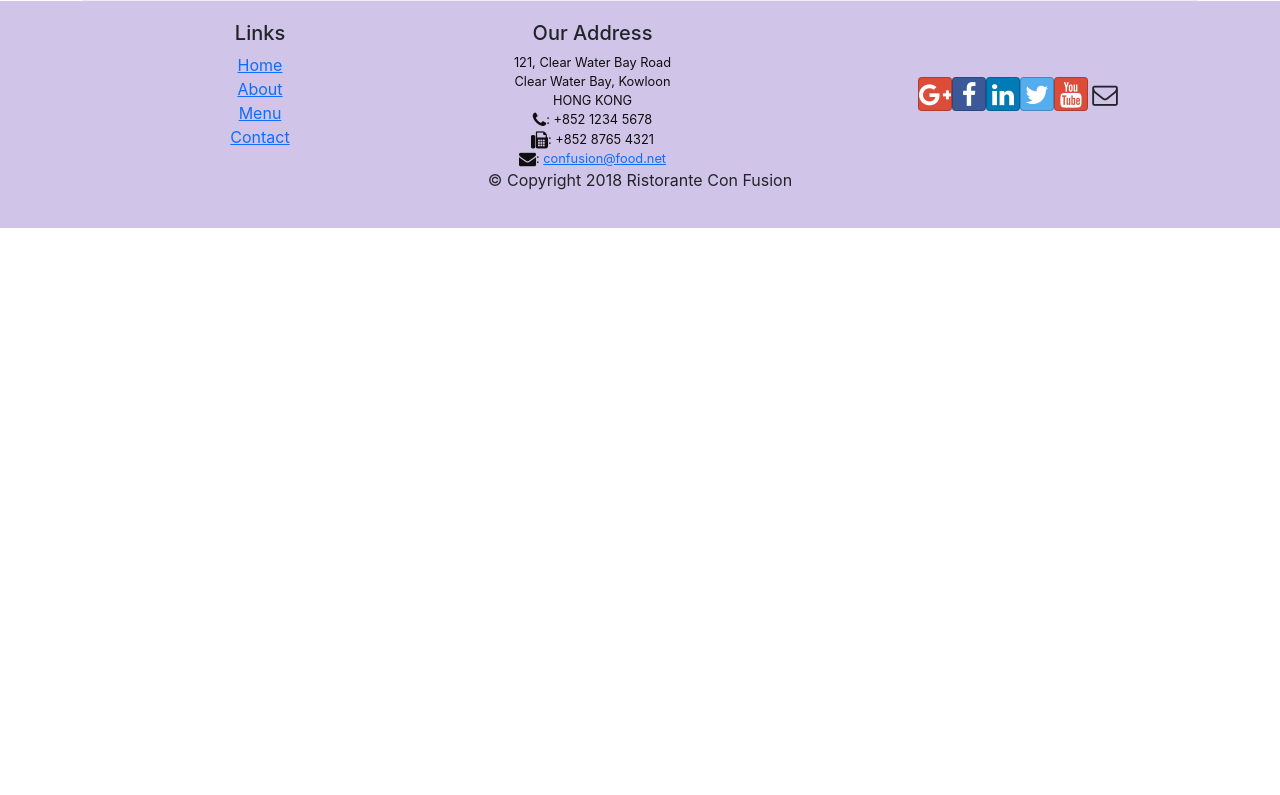
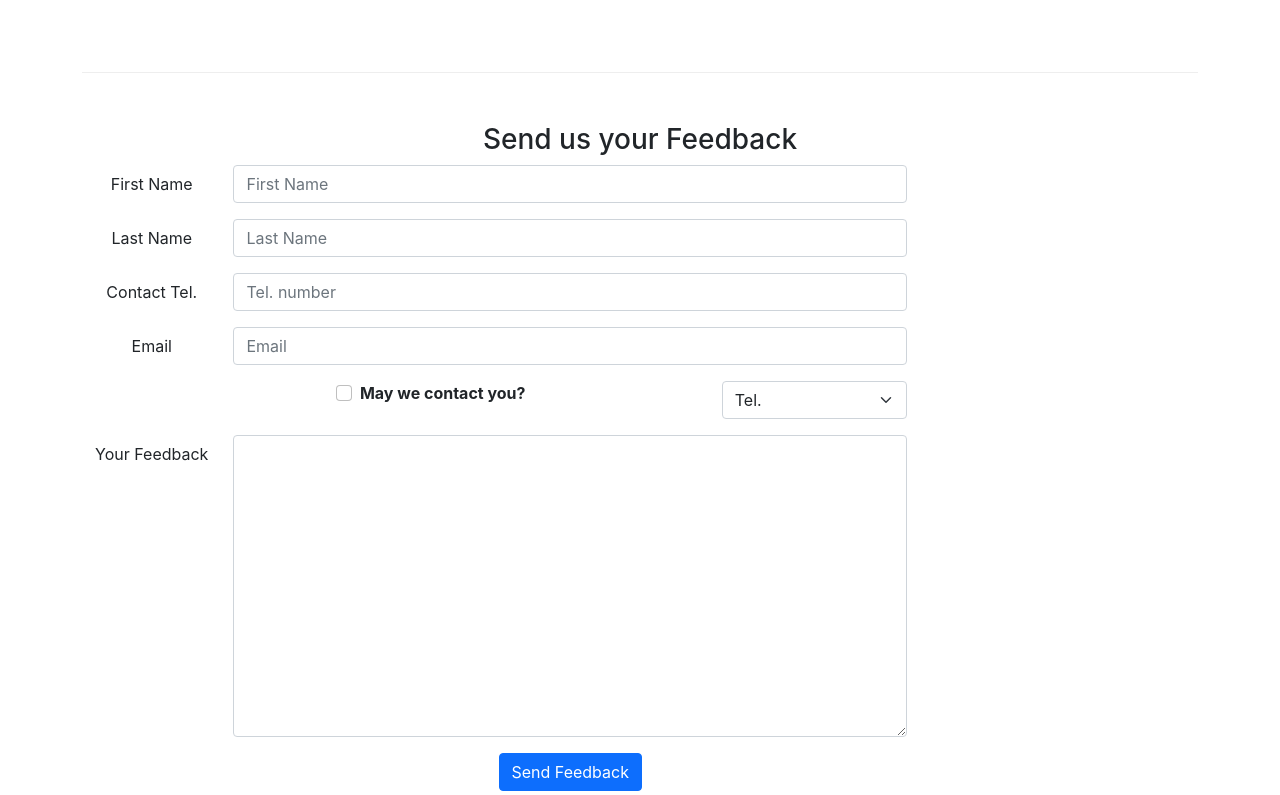
Before and after one commit to thunghiemweb/lab6, a React (Create React App) app: page /contactus in a window 1280 px wide. Shown: the part 805-1600 px from the top of the page. Before the commit the page ends 1033 px from the top, so only its background shows below. Built offline with nearby package versions, Linux system fonts and the light colour scheme.

Commit message:
Làm song phan 1

```diff
--- a/src/components/ContactComponent.js
+++ b/src/components/ContactComponent.js
@@ -1,12 +1,54 @@
-import React from 'react';
-import { Breadcrumb, BreadcrumbItem } from 'reactstrap';
+import React, { Component } from 'react';
+import {
+    Breadcrumb, BreadcrumbItem,
+    Button, Form, FormGroup, Label, Input, Col
+} from 'reactstrap';
 import { Link } from 'react-router-dom';
 
 
-function Contact(props) {
+class Contact extends Component {
+
+    constructor(props) {
+        super(props);
+
+        this.state = {
+            firstname: '',
+            lastname: '',
+            telnum: '',
+            email: '',
+            agree: false,
+            contactType: 'Tel.',
+            message: '',
+        };
+
+        this.handleInputChange = this.handleInputChange.bind(this);
+        this.handleSubmit = this.handleSubmit.bind(this);
+
+    }
+
+    handleInputChange(event) {
+        const target = event.target;
+        const value = target.type === 'checkbox' ? target.checked : target.value;
+        const name = target.name;
+
+        this.setState({
+            [name]: value
+        });
+    }
+
+    handleSubmit(event) {
+        console.log('Current State is: ' + JSON.stringify(this.state));
+        alert('Current State is: ' + JSON.stringify(this.state));
+        event.preventDefault();
+    }
+
+    render() {
+
         return (
-        <div className="container">
-            <div className="row row-content">
+            <div className="container" >
+
+
+
 
                 <div className="row">
                     <Breadcrumb>
@@ -19,7 +61,7 @@
                     </div>
                 </div>
 
-
+                <div className="row row-content">
 
                     <div className="col-12">
                         <h3>Location Information</h3>
@@ -45,9 +87,99 @@
                             <a role="button" className="btn btn-success" href="mailto:confusion@food.net"><i className="fa fa-envelope-o"></i> Email</a>
                         </div>
                     </div>
+
                 </div>
+
+
+
+                <div className="row row-content">
+                    <div className="col-12">
+                        <h3>Send us your Feedback</h3>
+                    </div>
+                    <div className="col-12 col-md-9">
+                        <Form onSubmit={this.handleSubmit}>
+                            <FormGroup row>
+                                <Label htmlFor="firstname" md={2}>First Name</Label>
+                                <Col md={10}>
+                                    <Input type="text" id="firstname" name="firstname"
+                                        placeholder="First Name"
+                                        value={this.state.firstname}
+                                        onChange={this.handleInputChange} />
+                                </Col>
+                            </FormGroup>
+                            <FormGroup row>
+                                <Label htmlFor="lastname" md={2}>Last Name</Label>
+                                <Col md={10}>
+                                    <Input type="text" id="lastname" name="lastname"
+                                        placeholder="Last Name"
+                                        value={this.state.lastname}
+                                        onChange={this.handleInputChange} />
+                                </Col>
+                            </FormGroup>
+                            <FormGroup row>
+                                <Label htmlFor="telnum" md={2}>Contact Tel.</Label>
+                                <Col md={10}>
+                                    <Input type="tel" id="telnum" name="telnum"
+                                        placeholder="Tel. number"
+                                        value={this.state.telnum}
+                                        onChange={this.handleInputChange} />
+                                </Col>
+                            </FormGroup>
+                            <FormGroup row>
+                                <Label htmlFor="email" md={2}>Email</Label>
+                                <Col md={10}>
+                                    <Input type="email" id="email" name="email"
+                                        placeholder="Email"
+                                        value={this.state.email}
+                                        onChange={this.handleInputChange} />
+                                </Col>
+                            </FormGroup>
+                            <FormGroup row>
+                                <Col md={{ size: 6, offset: 2 }}>
+                                    <FormGroup check>
+                                        <Label check>
+                                            <Input type="checkbox"
+                                                name="agree"
+                                                checked={this.state.agree}
+                                                onChange={this.handleInputChange} /> {' '}
+                                            <strong>May we contact you?</strong>
+                                        </Label>
+                                    </FormGroup>
+                                </Col>
+                                <Col md={{ size: 3, offset: 1 }}>
+                                    <Input type="select" name="contactType"
+                                        value={this.state.contactType}
+                                        onChange={this.handleInputChange}>
+                                        <option>Tel.</option>
+                                        <option>Email</option>
+                                    </Input>
+                                </Col>
+                            </FormGroup>
+                            <FormGroup row>
+                                <Label htmlFor="message" md={2}>Your Feedback</Label>
+                                <Col md={10}>
+                                    <Input type="textarea" id="message" name="message"
+                                        rows="12"
+                                        value={this.state.message}
+                                        onChange={this.handleInputChange}></Input>
+                                </Col>
+                            </FormGroup>
+                            <FormGroup row>
+                                <Col md={{ size: 10, offset: 2 }}>
+                                    <Button type="submit" color="primary">
+                                        Send Feedback
+                                    </Button>
+                                </Col>
+                            </FormGroup>
+                        </Form>
+                    </div>
+                </div>
+
+
+
             </div>
         );
     }
+}
 
 export default Contact;
```
Also changed, not shown: src/components/DishdetailComponent.js (+0 -84 lines). Lines whose indentation alone changed are shown as unchanged.
